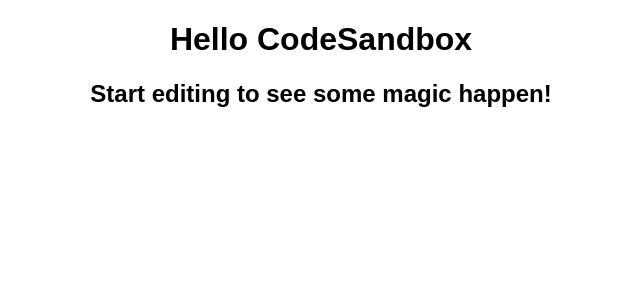
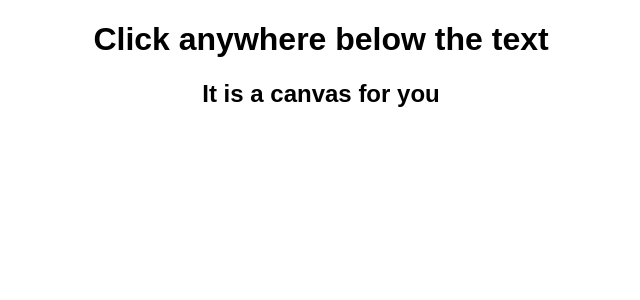
Before and after one commit to svgops/test-react, a React (Create React App) app: page / in a window 1280 px wide. Shown: the top 300 px of the page, without its empty margins (319-959 px from the left). Built offline with nearby package versions, Linux system fonts and the light colour scheme.

Commit message:
add-canvas
use canvas with React

```diff
--- a/src/App.js
+++ b/src/App.js
@@ -4,8 +4,15 @@
 export default function App() {
   return (
     <div className="App">
-      <h1>Hello CodeSandbox</h1>
-      <h2>Start editing to see some magic happen!</h2>
+      <h1>Click anywhere below the text</h1>
+      <h2>It is a canvas for you</h2>
+      <canvas
+        width={window.innerWidth}
+        height={window.innerHeight}
+        onClick={e => {
+          alert(e.clientX);
+        }}
+      />
     </div>
   );
 }
```
